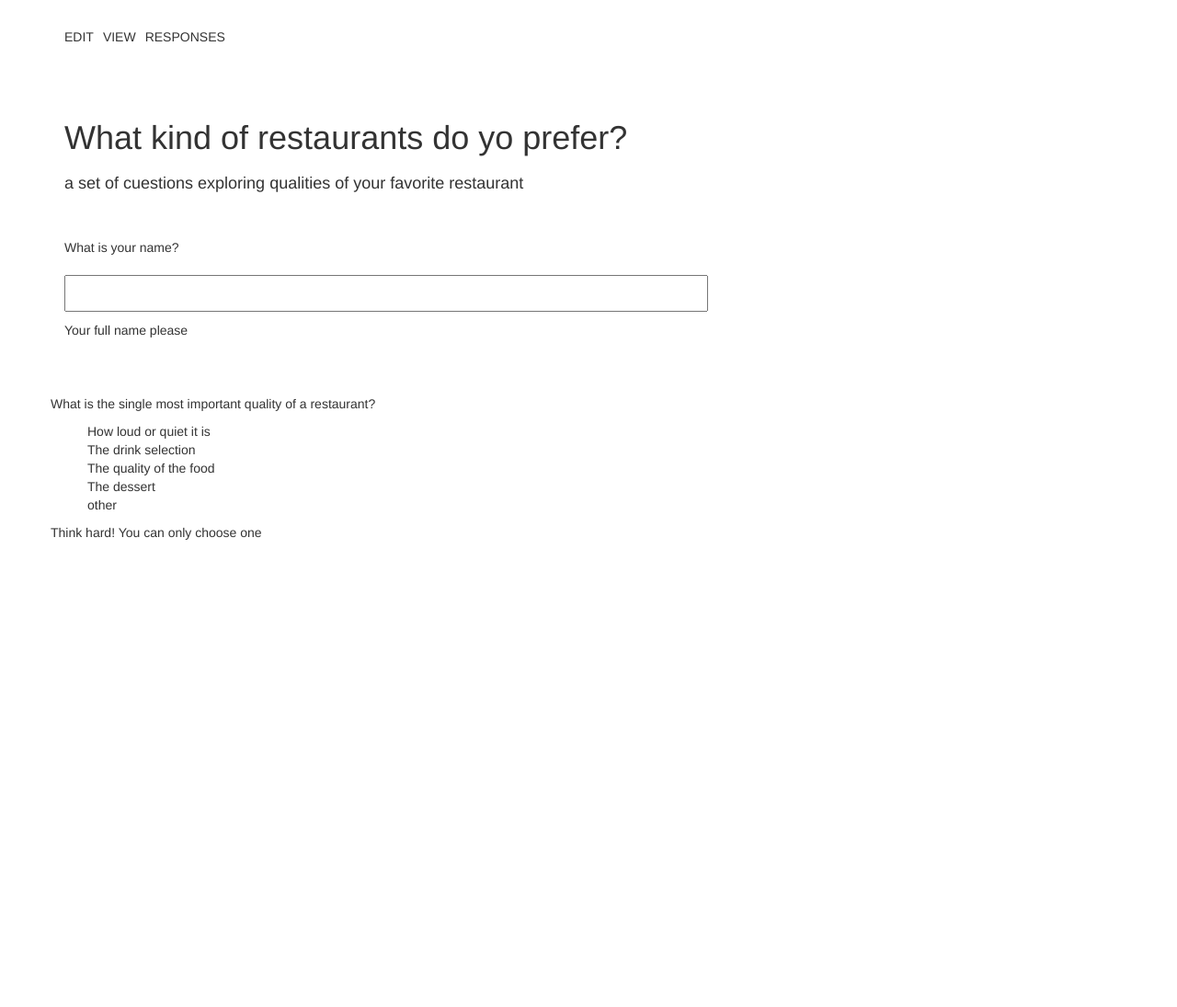
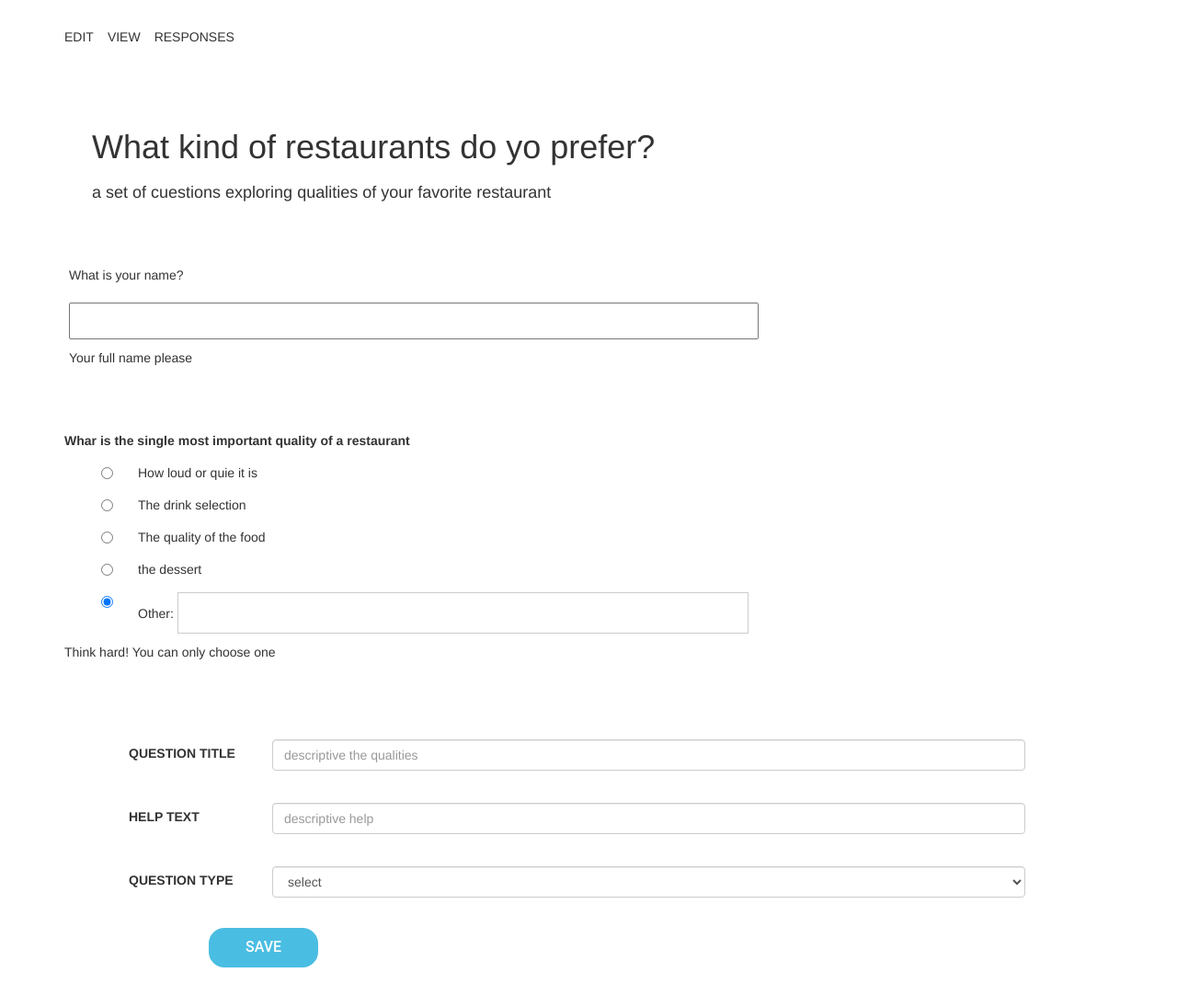
Before and after one commit to brunoliu01/formidable, a PHP site: page /index.html in a window 1280 px wide. Shown: the part 71-1166 px from the top of the page at 92% size. Before the commit the page ends 658 px from the top, so only its background shows below. Run offline with PHP 8.4, Linux system fonts and the light colour scheme.

Commit message:
añado segundo avance

```diff
--- a/estilos.css
+++ b/estilos.css
@@ -6,19 +6,24 @@
 .section-text{
 	margin-right: 80px;
 }
+
 li{
 	list-style: none;
 }
+
 .nav-section{
 	display: flex;
 	margin-top: 30px;
 	margin-right:0px;
 }
+
 h3{
 	font-size: 18px;
 }
+
 .nav-section li{
-	margin-right: 10px;
+	margin-right: 15px;
+
 }
 
 .logo{
@@ -26,6 +31,7 @@ h3{
 	padding-top: 20px;
 	display: flex;
 	justify-content: space-between;
+	cursor: pointer;
 }
 
 .login{
@@ -33,11 +39,15 @@ h3{
 }
 
 .text-1{
-	margin-top: 50px;
+	padding-bottom:40px;
+	padding-top:60px;
+	margin-left:30px;
 }
 
 .text-name{
-	margin-top: 40px;
+	padding-bottom:10px;
+	padding-top:20px;
+	margin-right:50px;
 }
 
 .full-name-please{
@@ -45,11 +55,80 @@ h3{
 }
 
 .input-name{
-	width: 700px;
+	width: 100%;
 	height:40px;
 	margin-top: 10px;
-	padding-bottom: 30px;
+	padding-top: 10px 40px;
 }
+
 .most-important{
 	margin-top: 50px;
 }
+
+.nav-section li:hover{
+	border-bottom: 2px solid black;
+	cursor: pointer;
+}
+
+#Other{
+	width: 90%;
+	height: 45px;
+	padding:6px 12px;
+	font-size: 14px;
+	line-height: 1.42857143;
+	border: 1px solid #ccc;
+}
+
+.radio{
+	margin-left:60px;
+}
+
+.checkbox label, .radio label{
+	margin-bottom: 10px;
+}
+
+.label-single{
+	margin-right: 40px;
+}
+
+.form-group{
+	padding: 15px 70px;
+	display: flex;
+	justify-content: space-between;
+	align-items: center;
+	padding-top: 5px;
+}
+
+.form-control{
+	width: 84%;
+}
+
+.form-4{
+	padding-bottom: 40px;
+	padding-top: 70px;
+	margin-right: 10px;
+}
+
+ .save:hover {
+    background: #3ea0c0;
+}
+
+.save {
+    color: #fff;
+    font-family: 'Roboto', sans-serif;
+    font-weight: 500;
+    font-size: 16px;
+    background-color: #4abde2;
+    border-radius: 20px;
+    padding: 10px 40px;
+    margin-left: 154px;
+    transition: all .3s;
+    border: solid;
+}
+
+@media screen and (max-width: 768px)
+estilo.css:276
+.form-save .form-group {
+    align-items: flex-start;
+    flex-direction: column;
+}
--- a/index.html
+++ b/index.html
@@ -60,18 +60,65 @@
   		</div>
     <div class="most-important container">
        <div class="row">
-          <p>
-            What is the single most important quality of a restaurant?
-         </p>
-        <ul>
-            <li>How loud or quiet it is</li>
-            <li>The drink selection</li>
-            <li>The quality of the food</li>
-            <li>The dessert</li>
-            <li>other</li>
-        </ul>
-         <p>Think hard! You can only choose one</p>
+          <div class="label-single col-xs-12 col-sm-6 col-md-8">
+             <label>Whar is the single most important quality of a restaurant</label>
+            <div class="radio">
+                 <input id="radio-1" type="radio" name="radio" checked="">
+                  <label for="radio-1" class="radio-label">
+                How loud or quie it is
+                  </label>
+            </div>
+            <div class="radio">
+                  <input id="radio-2" type="radio" name="radio" checked="">
+                 <label for="radio-2" class="radio-label">
+                  The drink selection
+                </label>
+          </div>
+          <div class="radio">
+                  <input id="radio-3" type="radio" name="radio" checked="">
+                  <label for="radio-3" class="radio-label">
+                   The quality of the food
+                  </label>
+          </div>
+          <div class="radio">
+                  <input id="radio-4" type="radio" name="radio" checked="">
+                  <label for="radio-4" class="radio-label">
+                    the dessert
+                  </label>
+          </div>
+          <div class="radio">
+                  <input id="radio-5" type="radio" name="radio" checked="">
+                  <label for="radio-5" class="radio-label">
+                    Other:
+                  </label>
+                   <input type="text" id="Other">
+          </div>
+            <p>Think hard! You can only choose one</p>
         </div>
+     </div>
+    </div>
+    <div class="container">
+          <div class=" form-4 row">
+            <div class="col-xs-12 col-sm-12 col-md-12 col-lg-12">
+                <div class="form-group">
+                    <label>QUESTION TITLE</label>
+                    <input type="tect" class="form-control" placeholder="descriptive the qualities">
+                </div>
+                <div class="form-group">
+                    <label>HELP TEXT</label>
+                    <input type="tect" class="form-control" placeholder="descriptive help">
+                </div>
+                <div class="form-group">
+                     <label>QUESTION TYPE</label>
+                    <select class="selectpicker form-control">
+                      <option value="">select</option>
+                      <option value="">select</option>
+                      <option value="">select</option>
+                    </select>
+                </div>
+                 <button type="submit" class="save">SAVE</button>
+             </div>
+         </div>
     </div>
   </body>
 </html>
```
